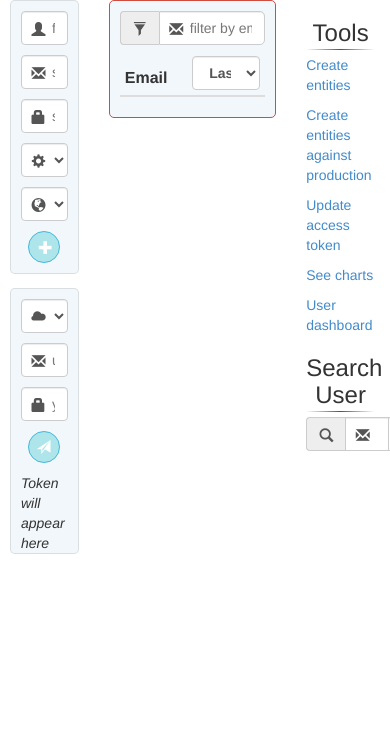
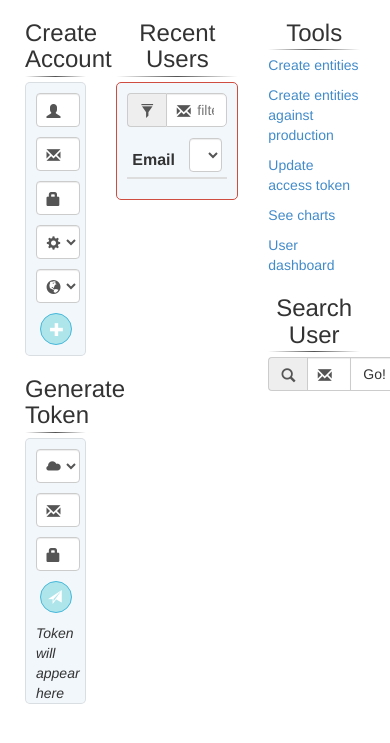
Before and after one commit to hello/hello-admin, a Python web app: template templates/index.html in a window 390 px wide; the page is wider, and only the part inside the window is pictured. Shown: the part 40-783 px from the top of that part. Run offline with Jinja, Linux system fonts and the light colour scheme; the template is opened without the code that fills it, so the values that code supplies are empty.

Commit message:
Enhance responsiveness on large screen

```diff
--- a/static/css/main.css
+++ b/static/css/main.css
@@ -1,5 +1,5 @@
 body {background: #f2f7fb; font-family: Helvetica Neue, sans-serif;}
-.row {overflow: hidden; padding: 0 15px 10px 10px;}
+div.row {overflow: hidden; padding: 0 15px 10px 10px; margin: 0 auto; display: table;}
 
 .tokenForm,.accountForm,.recentUsersForm {background: #f2f7fb; padding: 10px 10px 0 10px; border-radius: 5px;}
 .recentUsersForm form {margin-bottom: 6px;}
@@ -17,3 +17,4 @@ button.btn-circle {border-radius: 100%; width: 32px; height: 32px; margin: 10px
 #token-display {margin: 0 auto; display: table; font-style: oblique;}
 span.glyphicon-plus {margin: 0 0 2px -2.75px;}
 span.glyphicon-send {margin: 0 0 2px -5px;}
+div div.col-xxl {max-width: 1000px;}
--- a/templates/index.html
+++ b/templates/index.html
@@ -18,13 +18,21 @@
         <div id="header"> Welcome {{user.email()}} <a href="{{logout_url}}">Logout</a></div>
 
         <div class="row">
-            <div class="col-xs-3 col-md-3 col-lg-3">
+            <div class="col-xxl col-xs-3 col-md-3 col-lg-3">
+                <h3>Create Account</h3>
+                <hr class="fancy-line"/>
                 <div id="account"></div>
+                <h3>Generate Token</h3>
+                <hr class="fancy-line"/>
                 <div id="token"></div>
 
             </div>
-        	<div id="recent-users" class="col-xs-6 col-md-6 col-lg-6"></div>
-            <div class="col-xs-3 col-md-3 col-lg-3">
+        	<div class="col-xxl col-xs-5 col-md-5 col-lg-5">
+                <h3>Recent Users</h3>
+                <hr class="fancy-line"/>
+                <div id="recent-users"></div>
+        	</div>
+            <div class="col-xxl col-xs-4 col-md-4 col-lg-4">
                 <div id="tools">
                     <h3>Tools</h3>
                     <hr class="fancy-line"/>
```
